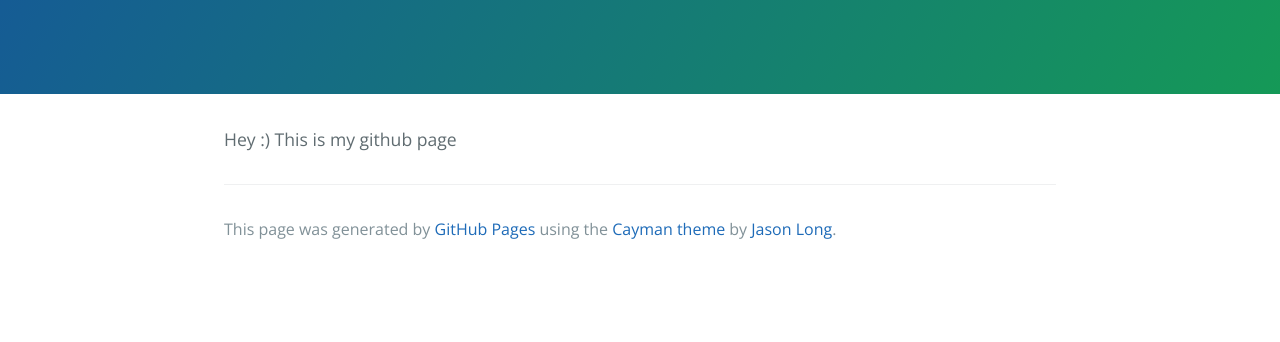
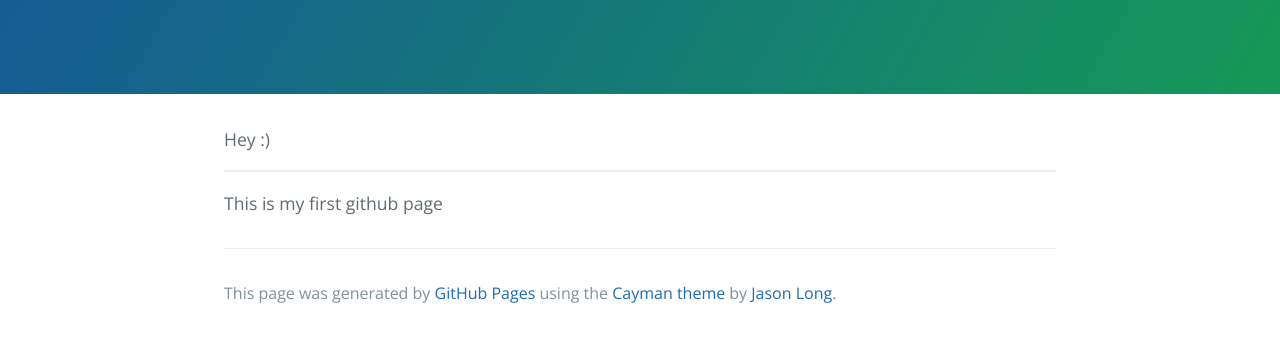
Before and after one commit to frvasileva/frvasileva.github.io, a plain HTML site: page index.html in a window 1280 px wide. Shown: the part 176-518 px from the top of the page. Drawn offline with nearby package versions, Linux system fonts and the light colour scheme.

Commit message:
Replace master branch with page content via GitHub

```diff
--- a/index.html
+++ b/index.html
@@ -16,8 +16,11 @@
     </section>
 
     <section class="main-content">
-      <p>Hey :)
-This is my github page</p>
+      <p>Hey :)</p>
+
+<hr>
+
+<p>This is my first github page</p>
 
       <footer class="site-footer">
 
--- a/params.json
+++ b/params.json
@@ -1,6 +1,6 @@
 {
   "name": "Fanka Vasileva",
   "tagline": "",
-  "body": "Hey :)\r\nThis is my github page",
+  "body": "Hey :)\r\n***\r\n\r\nThis is my first github page",
   "note": "Don't delete this file! It's used internally to help with page regeneration."
 }
```
